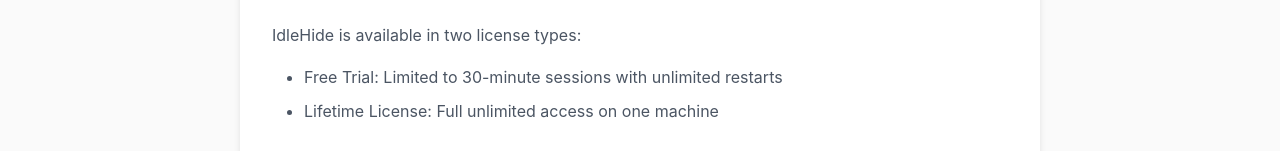
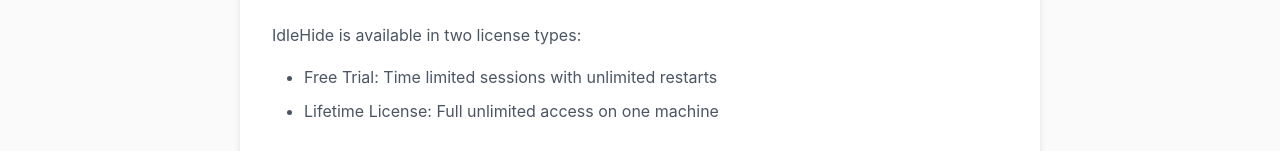
Before and after one commit to idlehide/idlehide, a plain HTML site: page terms.html in a window 1280 px wide. Shown: the part 416-567 px from the top of the page. Drawn offline with Linux system fonts and the light colour scheme.

Commit message:
Update terms.html

```diff
--- a/terms.html
+++ b/terms.html
@@ -220,7 +220,7 @@
             <h3>2. License Terms</h3>
             <p>IdleHide is available in two license types:</p>
             <ul>
-                <li>Free Trial: Limited to 30-minute sessions with unlimited restarts</li>
+                <li>Free Trial: Time limited sessions with unlimited restarts</li>
                 <li>Lifetime License: Full unlimited access on one machine</li>
             </ul>
             <p>The license is bound to a single machine and is non-transferable.</p>
```
